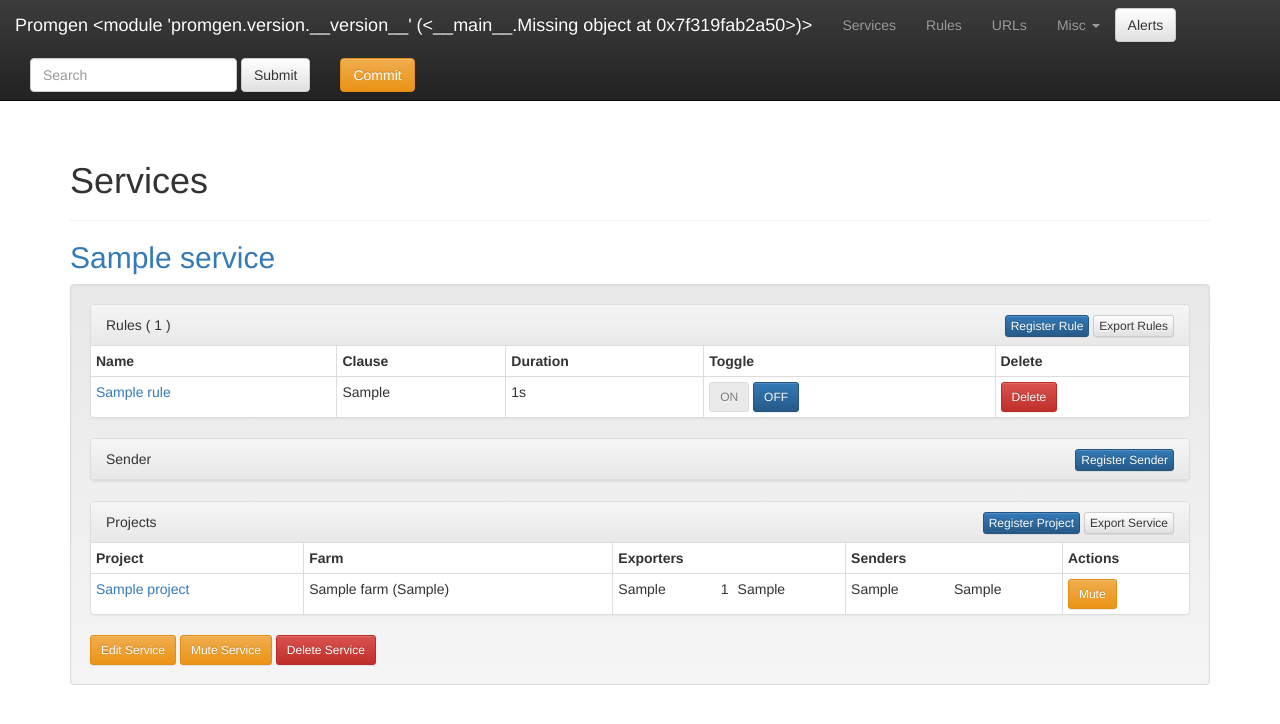
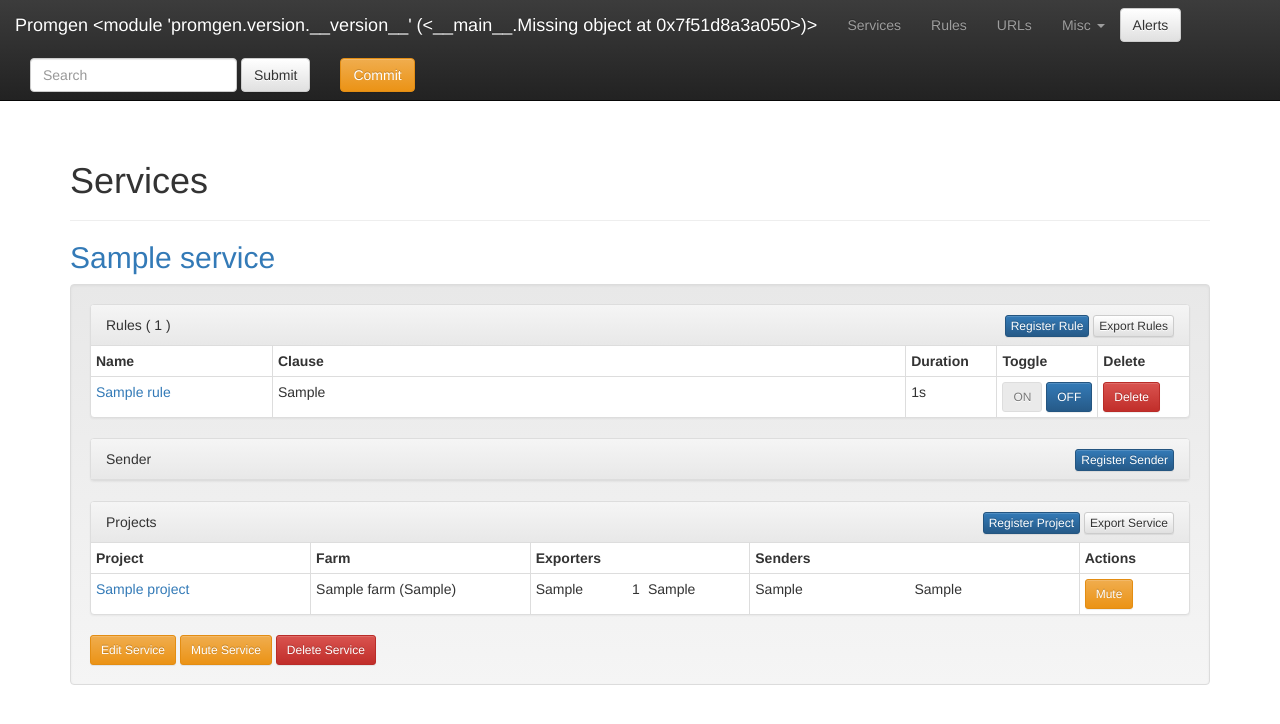
Before and after one commit to line/promgen, a Django app: page /service/ in a window 1280 px wide. Shown: the top 724 px of the page. Run offline with Django 3.2, Linux system fonts and the light colour scheme; data comes from the database, SQL or seed files in the repository; tables that the repository leaves empty hold one stand-in row (values such as "Sample post"); data that the repository does not hold is empty; parts of the project's set-up code (start-up, migrations or seed data) failed here and were passed over; some libraries are stand-ins or nearby versions.

Commit message:
Minor formatting for rules and services pages

```diff
--- a/promgen/templates/promgen/rule_block.html
+++ b/promgen/templates/promgen/rule_block.html
@@ -1,16 +1,16 @@
 {% load i18n %}
 <table class="table table-bordered table-condensed {% if collapse %}collapse" id="{{ collapse }}"{% endif %}">
   <tr>
-    <th>Name</th>
-    <th>Clause</th>
-    <th>Duration</th>
+    <th class="col-xs-2">Name</th>
+    <th class="col-md-7">Clause</th>
+    <th class="col-xs-1">Duration</th>
 {% if show_full %}
-    <th>Labels</th>
-    <th>Annotations</th>
+    <th class="col-md-2">Labels</th>
+    <th class="col-md-2">Annotations</th>
 {% endif %}
 {% if show_edit %}
-    <th>Toggle</th>
-    <th>Delete</th>
+    <th class="col-xs-1">Toggle</th>
+    <th class="col-xs-1">Delete</th>
 {% endif %}
   </tr>
   {% for rule in rule_list %}
--- a/promgen/templates/promgen/service_block.html
+++ b/promgen/templates/promgen/service_block.html
@@ -38,11 +38,11 @@
 {% if service.project_set.count %}
 <table class="table table-bordered table-condensed">
   <tr>
-    <th>Project</th>
-    <th>Farm</th>
-    <th>Exporters</th>
-    <th>Senders</th>
-    <th>Actions</th>
+    <th class="col-md-2">Project</th>
+    <th class="col-md-2">Farm</th>
+    <th class="col-md-2">Exporters</th>
+    <th class="col-md-3">Senders</th>
+    <th class="col-md-1">Actions</th>
   </tr>
 {% for project in service.project_set.all %}
   <tr>
```
